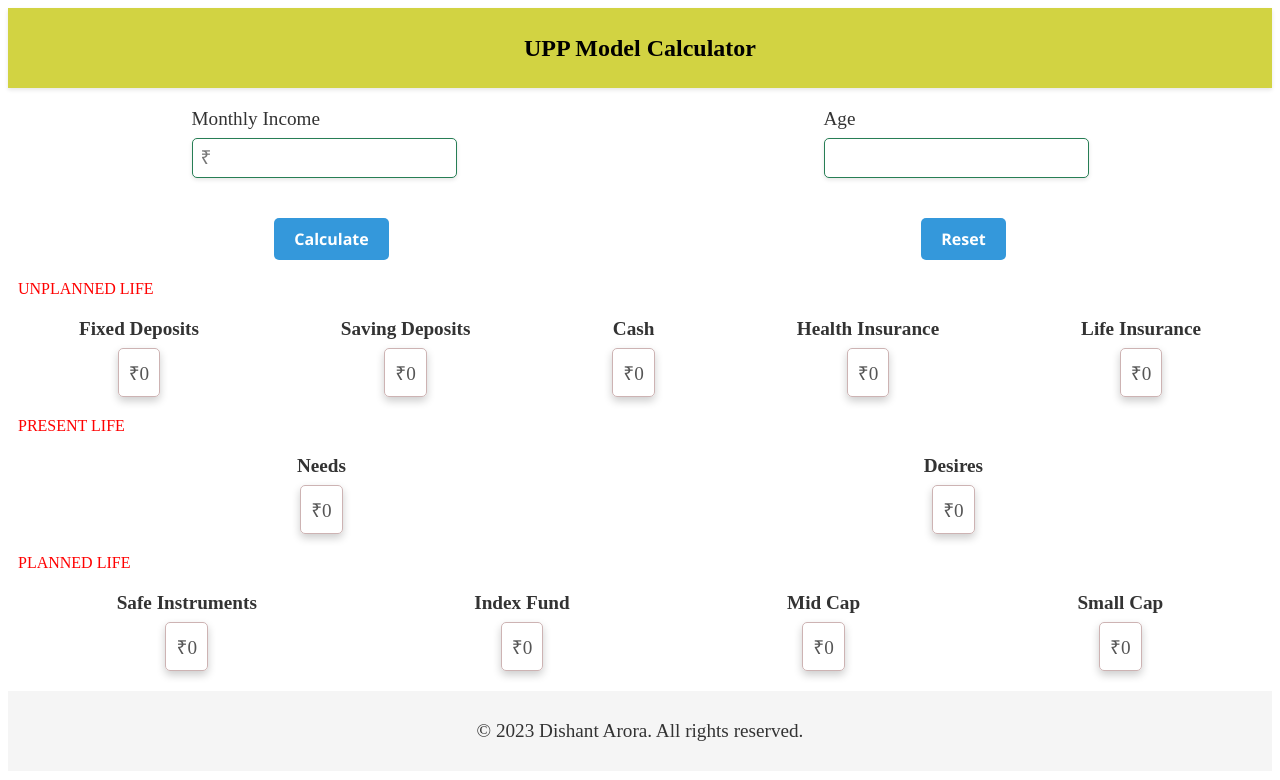
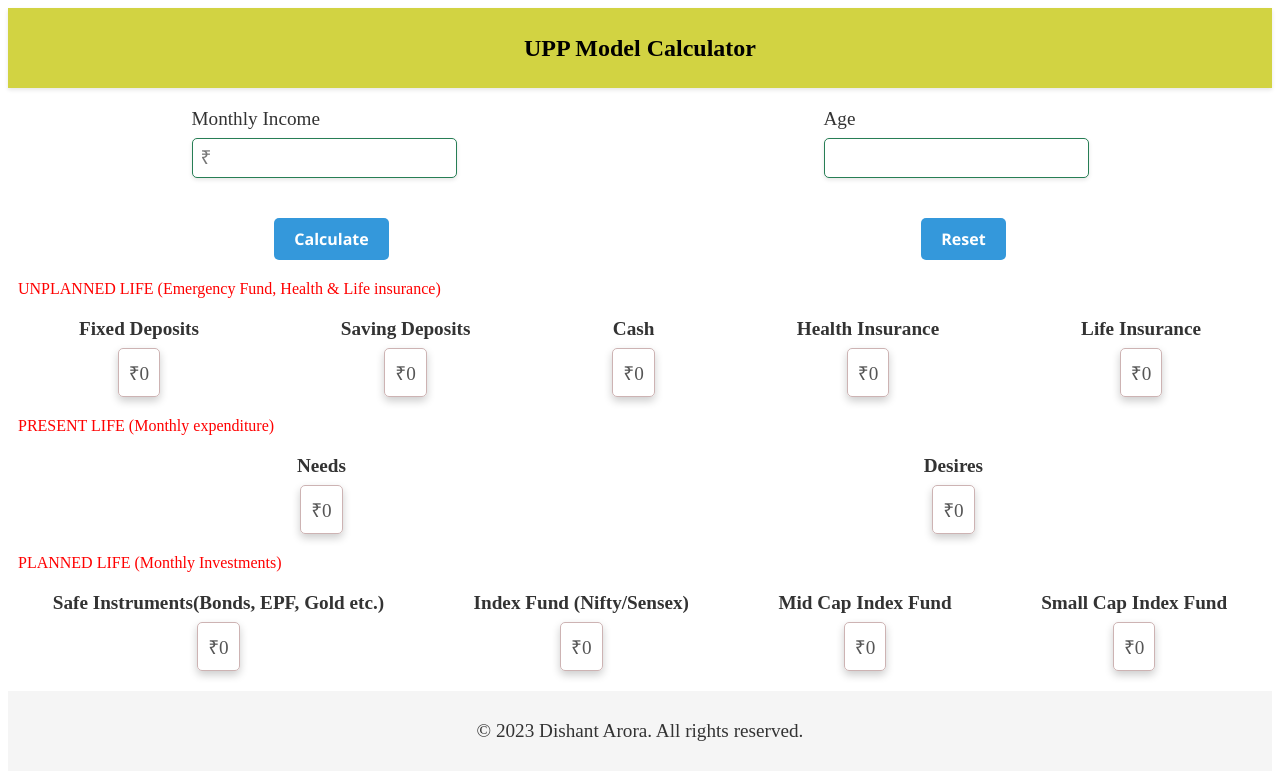
Before and after one commit to Supr3me-code/upp-model-app, a Next.js app: page / in a window 1280 px wide. Shown: the top 780 px of the page. Built offline with nearby package versions, Linux system fonts and the light colour scheme.

Commit message:
css adjustments

```diff
--- a/modules/Output/Output.jsx
+++ b/modules/Output/Output.jsx
@@ -8,7 +8,9 @@ const Output = () => {
 
   return (
     <div className={styles["body"]}>
-      <div className={styles["heading"]}>UNPLANNED LIFE</div>
+      <div className={styles["heading"]}>
+        UNPLANNED LIFE (Emergency Fund, Health & Life insurance)
+      </div>
       <div className={styles["flexbox"]}>
         <UserContent label="Fixed Deposits" value={outputObject.fd} />
         <UserContent label="Saving Deposits" value={outputObject.saving} />
@@ -22,20 +24,22 @@ const Output = () => {
           value={outputObject.lifeInsurance}
         />
       </div>
-      <div className={styles["heading"]}>PRESENT LIFE</div>
+      <div className={styles["heading"]}>
+        PRESENT LIFE (Monthly expenditure)
+      </div>
       <div className={styles["flexbox"]}>
         <UserContent label="Needs" value={outputObject.needs} />
         <UserContent label="Desires" value={outputObject.desires} />
       </div>
-      <div className={styles["heading"]}>PLANNED LIFE</div>
+      <div className={styles["heading"]}>PLANNED LIFE (Monthly Investments)</div>
       <div className={styles["flexbox"]}>
         <UserContent
-          label="Safe Instruments"
+          label="Safe Instruments(Bonds, EPF, Gold etc.)"
           value={outputObject.safeInstruments}
         />
-        <UserContent label="Index Fund" value={outputObject.indexFund} />
-        <UserContent label="Mid Cap" value={outputObject.midCap} />
-        <UserContent label="Small Cap" value={outputObject.smallCap} />
+        <UserContent label="Index Fund (Nifty/Sensex)" value={outputObject.indexFund} />
+        <UserContent label="Mid Cap Index Fund" value={outputObject.midCap} />
+        <UserContent label="Small Cap Index Fund" value={outputObject.smallCap} />
       </div>
     </div>
   );
```
